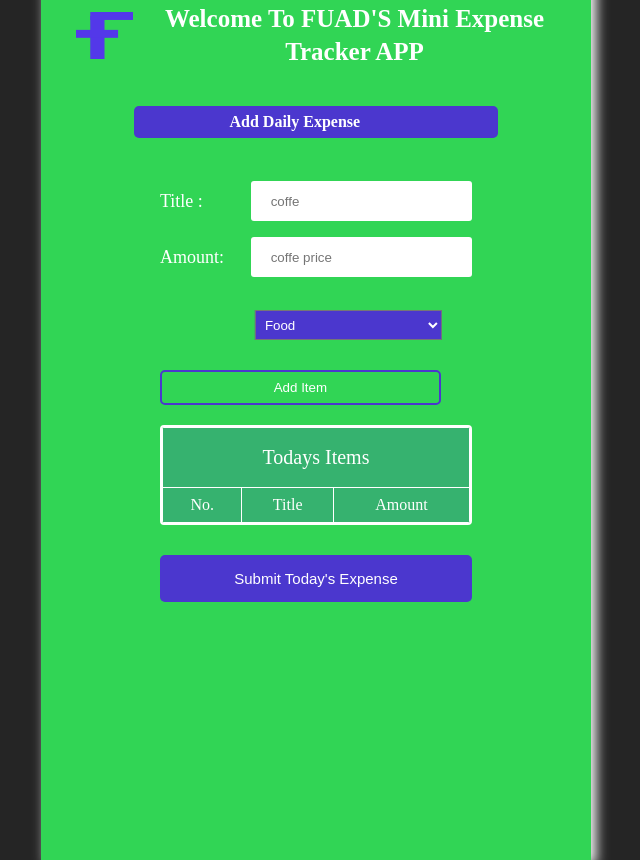
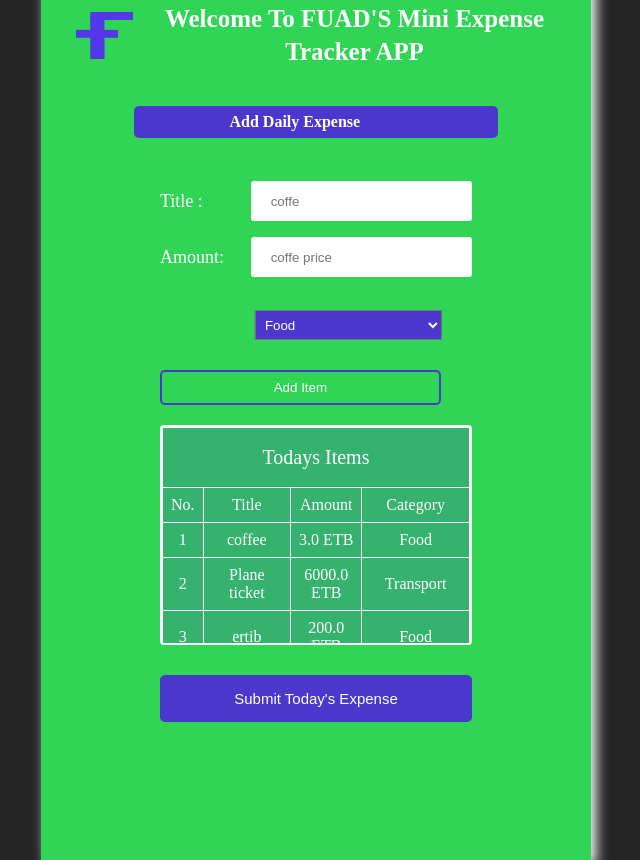
Before and after one commit to fu116/Mini-Expense-Tracker-App, a Flask app: page / in a window 1280 px wide. Shown: the whole page, without its empty margins (339-979 px from the left). Run offline with Flask 3, Linux system fonts and the light colour scheme; data comes from the database, SQL or seed files in the repository; both versions use the stored data as it was after the commit; lists and menus that the app fills with data are empty.

Commit message:
Upgrade project features and SQLite database added

```diff
--- a/app.py
+++ b/app.py
@@ -1,22 +1,31 @@
 from flask import Flask , render_template,request
-
+import database
 app=Flask(__name__)
 
-datas=[]
+# datas=[]
+database.create_expenses_table()
 @app.route("/" , methods=["GET" ,"POST"])
 def Home():
     if request.method=="POST":
        Title_entry=request.form.get("title")
-       print(Title_entry)
+
+    #    print(Title_entry)
+
        Amount_entry=int(request.form.get("amount")or "0")
-       print(Amount_entry)
+    #    print(Amount_entry)
+
        Category_entry=request.form.get("category")
-       print(Category_entry)
-       datas.append((Title_entry,Amount_entry,Category_entry))
-       print(datas)
+    #    print(Category_entry)
+
+       database.store_expenses(Title_entry, Amount_entry ,Category_entry)
+
+       #   datas.append((Title_entry,Amount_entry,Category_entry))
+       #   print(datas)
+
+    expenses=database.extract_expenses_data()
 
     kwargs={
-          "datas":datas
+          "datas":expenses
        }
 
 
--- /dev/null
+++ b/database.py
@@ -0,0 +1,24 @@
+import sqlite3
+def create_expenses_table():
+    connection=sqlite3.connect('data.db')
+    cursor=connection.cursor()
+    cursor.execute('CREATE TABLE IF NOT EXISTS expenses(title TEXT, amount REAL, category TEXT)')
+    connection.commit()
+    connection.close()
+
+def store_expenses(title , amount ,category):
+    connection=sqlite3.connect("data.db")
+    cursor=connection.cursor()
+    cursor.execute(
+        'INSERT INTO expenses(title, amount, category) Values(?,?,?)',
+    (title, amount, category) )
+    connection.commit()
+    connection.close()
+
+def extract_expenses_data():
+    connection=sqlite3.connect("data.db")
+    cursor=connection.cursor()
+    cursor.execute('SELECT * FROM expenses')
+    expenses=cursor.fetchall()
+    connection.close()
+    return expenses
--- a/templates/index.html
+++ b/templates/index.html
@@ -55,20 +55,22 @@
       <div class="table-container">
         <table class="table">
           <tr>
-            <th class="caption" colspan="3">Todays Items</th>
+            <th class="caption" colspan="4">Todays Items</th>
           </tr>
 
           <tr class="heading">
             <th>No.</th>
             <th>Title</th>
             <th>Amount</th>
+            <th>Category</th>
           </tr>
 
           {% for data in datas %}
           <tr>
             <td>{{loop.index}}</td>
             <td>{{data[0]}}</td>
-            <td>{{data[1]}}</td>
+            <td>{{data[1]}} ETB</td>
+            <td>{{data[2]}}</td>
           </tr>
           {% endfor %}
           <!--
```
Also changed, not shown: data.db (added).
